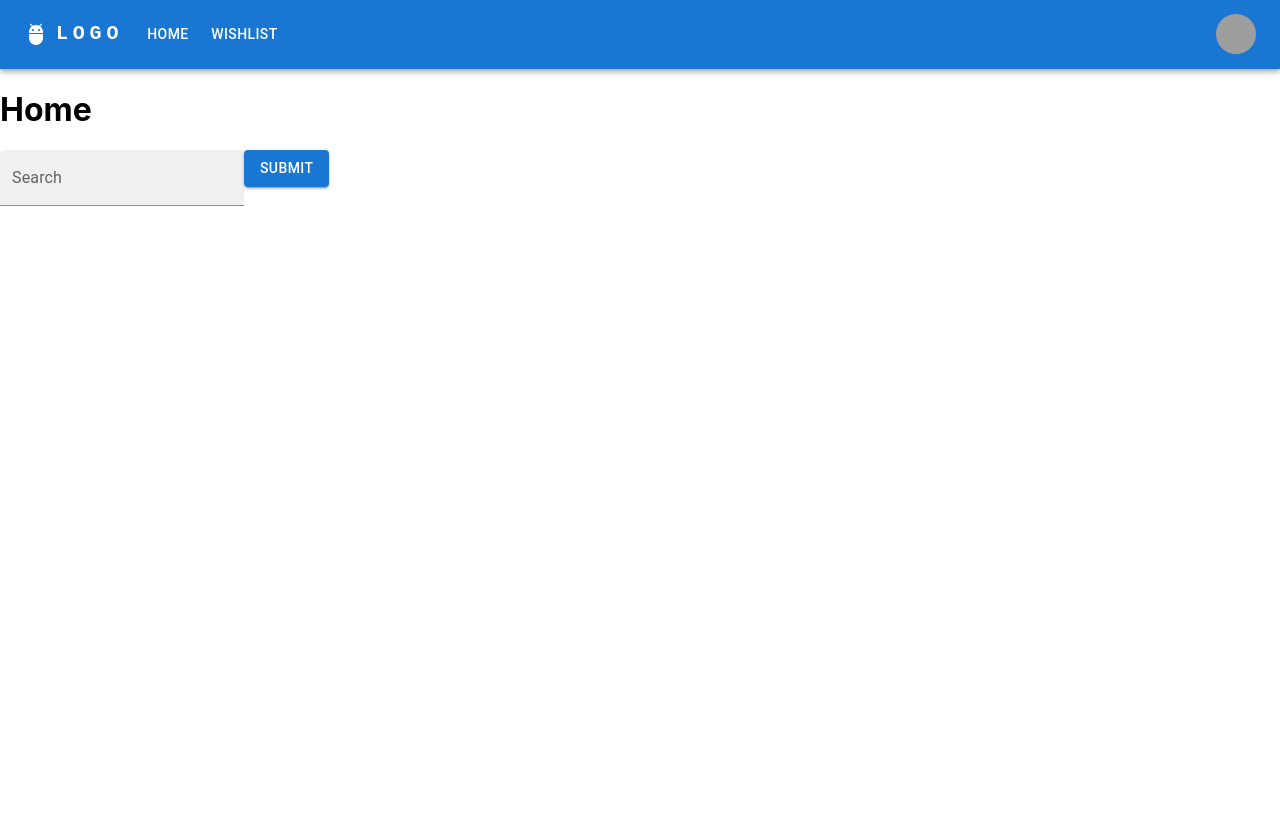
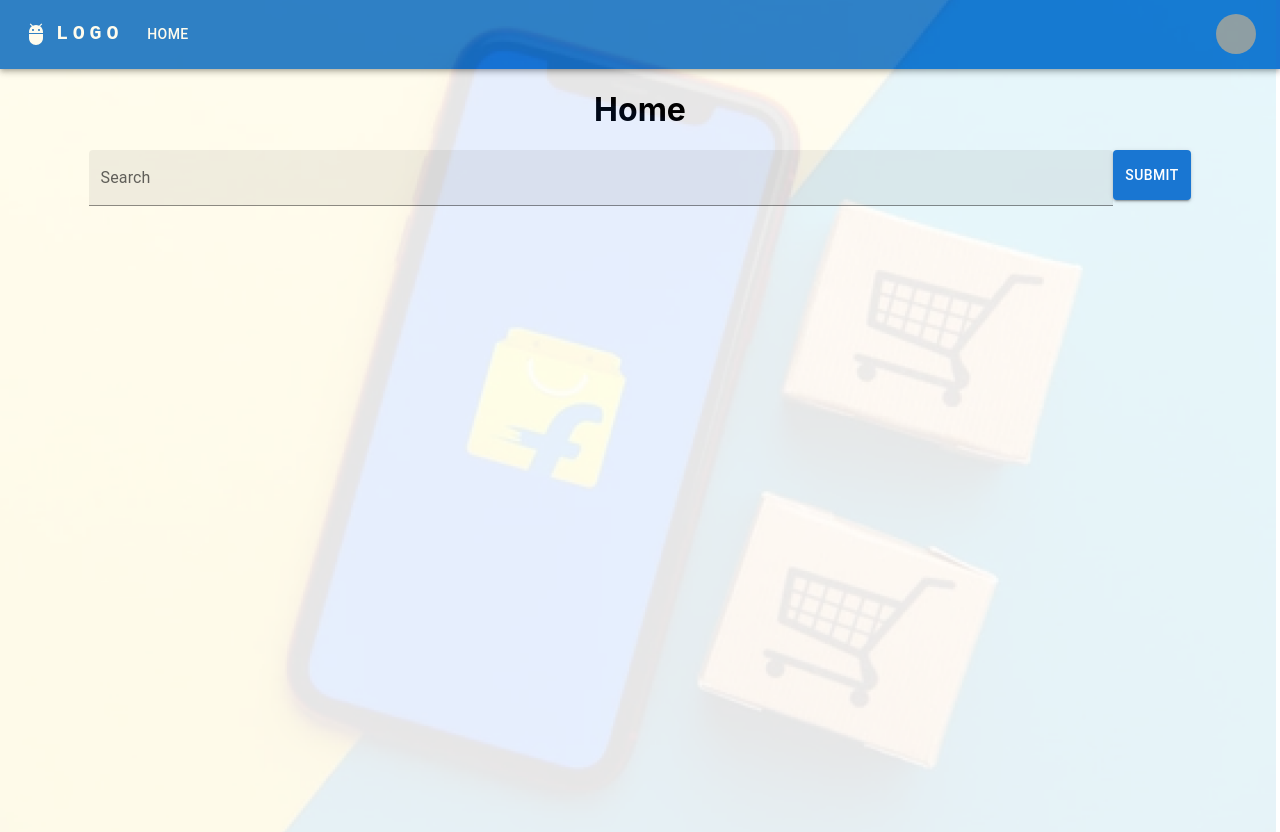
Before and after one commit to Nihal-Srivastava05/FlipkartGrid-Product-Recommender-System, a React (Create React App) app in the folder frontend/: page /home in a window 1280 px wide. Before the commit the page ends 800 px from the top, so only its background shows below. Built offline with nearby package versions, Linux system fonts and the light colour scheme; grey boxes are pictures that could not be loaded; what react-hooks-global-state would draw is missing.

Commit message:
Beautified a bit

```diff
--- a/frontend/src/components/Card.js
+++ b/frontend/src/components/Card.js
@@ -7,11 +7,11 @@ import { useNavigate } from "react-router-dom";
 
 import { Favorite } from "@mui/icons-material";
 import NikeShoeWithImages from "../pages/SingleProduct";
-import { createGlobalState } from 'react-hooks-global-state';
+import { createGlobalState } from "react-hooks-global-state";
 
-import myInitObject from './global'
+import myInitObject from "./global";
 
-const initialState = { name: 0 ,price:0};
+const initialState = { name: 0, price: 0 };
 const { useGlobalState } = createGlobalState(initialState);
 
 const Card = (props) => {
@@ -19,17 +19,14 @@ const Card = (props) => {
   const navigate = useNavigate();
 
   const onClickHandler = () => {
-    myInitObject.p_name = props.p_name
-    myInitObject.price = props.price
-    myInitObject.image = props.image
-    myInitObject.description = props.description
-    myInitObject.category = props.category
+    myInitObject.p_name = props.p_name;
+    myInitObject.price = props.price;
+    myInitObject.image = props.image;
+    myInitObject.description = props.description;
+    myInitObject.category = props.category;
 
-    Object.freeze(myInitObject)
-    navigate(
-      "/singleproduct",
-      {state:{ props }}
-    );
+    Object.freeze(myInitObject);
+    navigate("/singleproduct", { state: { props } });
   };
 
   return (
@@ -48,14 +45,13 @@ const Card = (props) => {
       <div className="productDet">
         <div className="card__details">
           <p className="title">{props.p_name}</p>
-          <p>running shoes</p>
-          <span className="span1">₹{props.price}</span>
+          <p>{props.category}</p>
+          <span className="span1">{props.price}</span>
           <span className="span2">₹200</span>
           <span className="span3">56%</span>
         </div>
         <div className="card__size">
-        <Button
-        onClick={onClickHandler}>Open</Button>
+          <Button onClick={onClickHandler}>Open</Button>
         </div>
       </div>
     </div>
--- a/frontend/src/components/navbar.js
+++ b/frontend/src/components/navbar.js
@@ -14,7 +14,7 @@ import MenuItem from "@mui/material/MenuItem";
 import AdbIcon from "@mui/icons-material/Adb";
 import { Link } from "react-router-dom";
 
-const pages = ["home", "wishlist"];
+const pages = ["home"];
 const settings = ["Profile", "Account", "Dashboard", "Logout"];
 
 function Navbar() {
--- a/frontend/src/pages/SingleProduct.js
+++ b/frontend/src/pages/SingleProduct.js
@@ -1,4 +1,3 @@
-import { Button } from "@mui/material";
 import styled from "styled-components";
 import myInitObject from "../components/global";
 import { useNavigate } from "react-router-dom";
@@ -98,19 +97,17 @@ const NikeShoeWithImagesChild1 = styled.img`
   height: 652px;
 `;
 const Nike = styled.div`
-  position: absolute;
-  top: 136px;
-  left: 683px;
-  font-size: 48px;
+  font-size: 28px;
   font-weight: 600;
-  display: flex;
-  align-items: center;
-  justify-content: center;
-  width: 179px;
-  height: 79px;
 `;
 const AirMaxAxis = styled.p`
   margin: 0;
+  font-size: var(--font-size-18xl);
+`;
+
+const AirMaxAxis1 = styled.p`
+  margin: 0;
+  font-size: 25px;
 `;
 const P = styled.p`
   margin: 0;
@@ -123,7 +120,7 @@ const AirMaxAxisContainer1 = styled.span`
 const AirMaxAxisContainer = styled.div`
   position: absolute;
   top: 247px;
-  right: 14px;
+  right: 150px;
   font-weight: 600;
   text-align: left;
   display: flex;
@@ -169,6 +166,16 @@ const NikeShoeWithImagesRoot = styled.div`
   color: var(--color-black);
   font-family: var(--font-source-sans-pro);
 `;
+const Button = styled.button`
+  background-color: green;
+  color: black;
+  font-size: 20px;
+  padding: 10px 60px;
+  border-radius: 5px;
+  margin-top: 15%;
+  cursor: pointer;
+`;
+
 const NikeShoeWithImages = (props) => {
   console.log(props);
   console.log(myInitObject);
@@ -198,13 +205,15 @@ const NikeShoeWithImages = (props) => {
       {/* <Nike>{myInitObject.p_name}</Nike> */}
       <AirMaxAxisContainer>
         <AirMaxAxisContainer1>
-          <AirMaxAxis>{myInitObject.p_name}</AirMaxAxis>
+          <Nike>{myInitObject.p_name}</Nike>
+          <AirMaxAxis>&nbsp;</AirMaxAxis>
           <AirMaxAxis>Special price</AirMaxAxis>
           <AirMaxAxis>&nbsp;</AirMaxAxis>
-          <P>₹5,047</P>
+          <P>{myInitObject.price}</P>
           <P>&nbsp;</P>
-          <AirMaxAxis>₹{myInitObject.price}</AirMaxAxis>
-          <AirMaxAxis>42% off</AirMaxAxis>
+          <AirMaxAxis>Actual price</AirMaxAxis>
+          <AirMaxAxis>{myInitObject.price}</AirMaxAxis>
+          <AirMaxAxis>no offer%</AirMaxAxis>
           <AirMaxAxis>&nbsp;</AirMaxAxis>
           <AirMaxAxis>{myInitObject.description}</AirMaxAxis>
         </AirMaxAxisContainer1>
--- a/frontend/src/pages/home.js
+++ b/frontend/src/pages/home.js
@@ -2,8 +2,29 @@ import { React, useState } from "react";
 import { TextField, Button } from "@mui/material";
 
 import axios from "axios";
+import styled from "styled-components";
+import Card from "../components/Card";
 
-import Card from "../components/Card";
+const Bg1Icon = styled.img`
+  position: absolute;
+  height: 100%;
+  width: 100%;
+  top: 0%;
+  right: -4.39%;
+  bottom: 0%;
+  left: 4.39%;
+  max-width: 100%;
+  overflow: hidden;
+  max-height: 100%;
+  object-fit: cover;
+`;
+const Bg4 = styled.div`
+  position: absolute;
+  top: 0px;
+  left: -60px;
+  width: 100%;
+  height: 832px;
+`;
 
 export default function Home() {
   const [name, setName] = useState("");
@@ -44,17 +65,33 @@ export default function Home() {
   };
   return (
     <div>
-      <h1>Home</h1>
+      <h1 style={{ textAlign: "center" }}>Home</h1>
+      <Bg4>
+        <Bg1Icon alt="" src={"/images/bg-1@2x.png"} />
+      </Bg4>
+      <div
+        style={{
+          textAlign: "center",
+          alignContent: "center",
+          justifyContent: "center",
+        }}
+      >
         <TextField
           id="outlined-basic"
           label="Search"
           variant="filled"
           size="large"
           onChange={onChangeHandler}
+          style={{ width: "80%" }}
         />
-      <Button variant="contained" onClick={onSubmitHandler}>
+        <Button
+          variant="contained"
+          onClick={onSubmitHandler}
+          style={{ height: "100%", padding: "1%" }}
+        >
           Submit
         </Button>
+      </div>
       {loading ? (
         <div className="loader-container">
           <div className="spinner"></div>
```
Also changed, not shown: 1 other file (tests, documents, lock files or other folders). Lines whose indentation alone changed are shown as unchanged.
